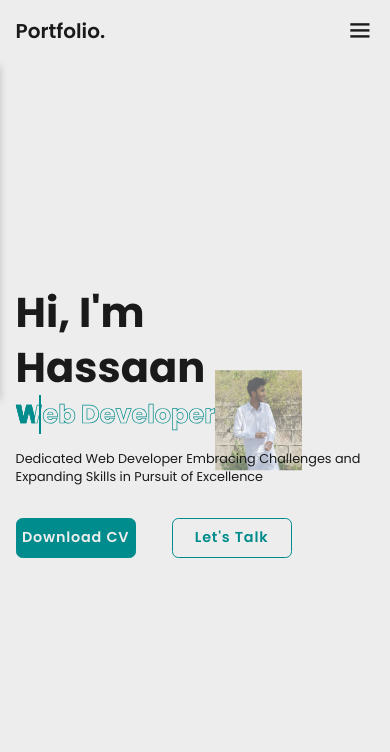
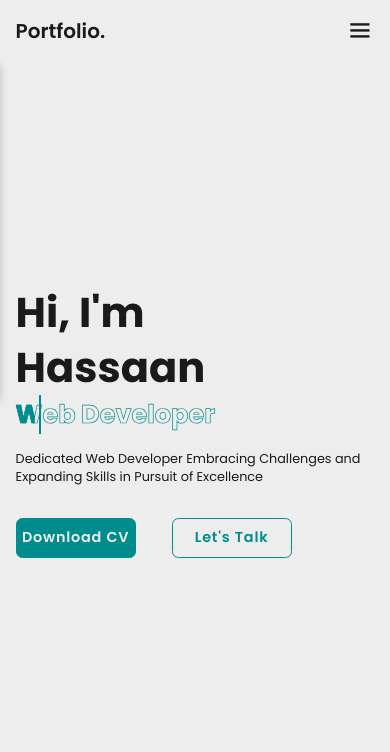
Before and after one commit to Hassaan-Qaisar/updated_portfolio, a plain HTML site: page index.html in a window 390 px wide. Shown: the top 752 px of the page. Drawn offline with nearby package versions, Linux system fonts and the light colour scheme.

Commit message:
Update style.css

```diff
--- a/css/style.css
+++ b/css/style.css
@@ -860,9 +860,10 @@ section:nth-child(odd) .animate.scroll,
   }
 
   .home-imgHover {
-    pointer-events: none;
+/*     pointer-events: none;
     background: var(--bg-color);
-    opacity: 0.6;
+    opacity: 0.6; */
+    display: none;
   }
 }
 
```
